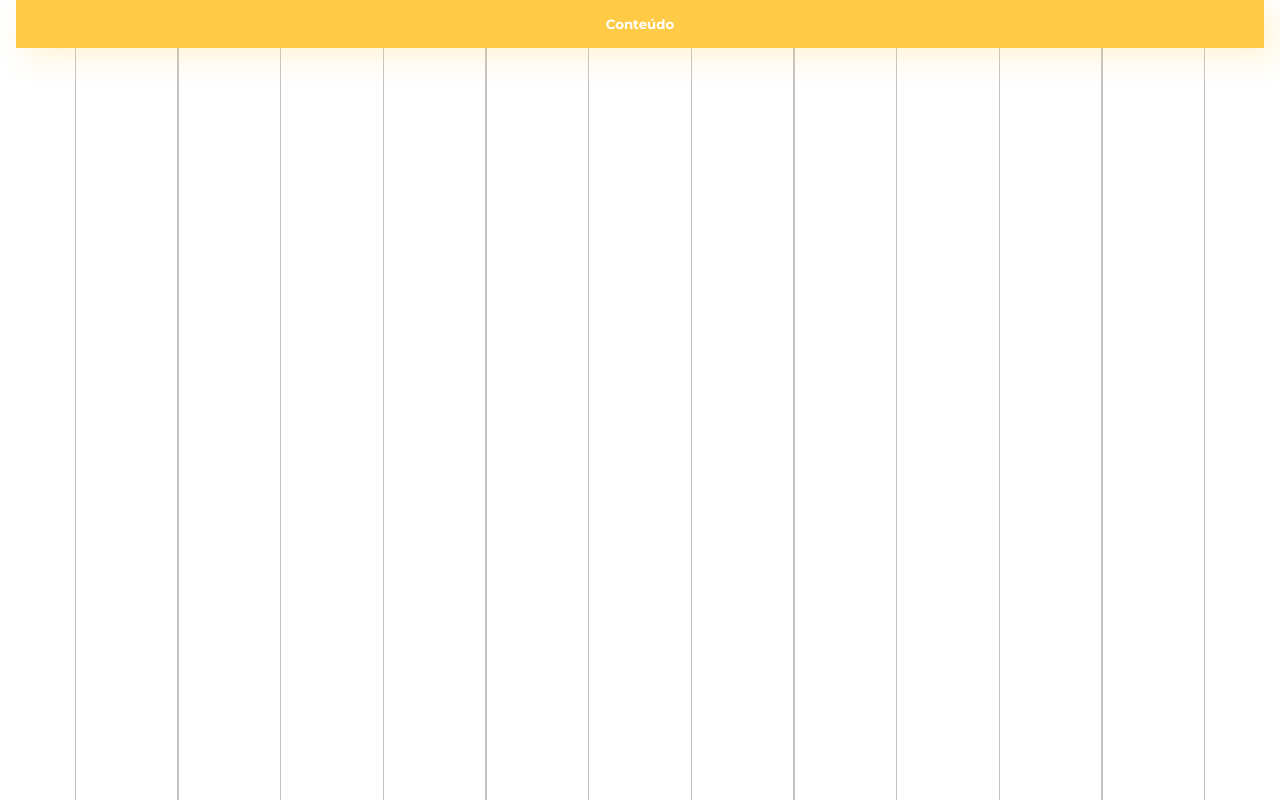
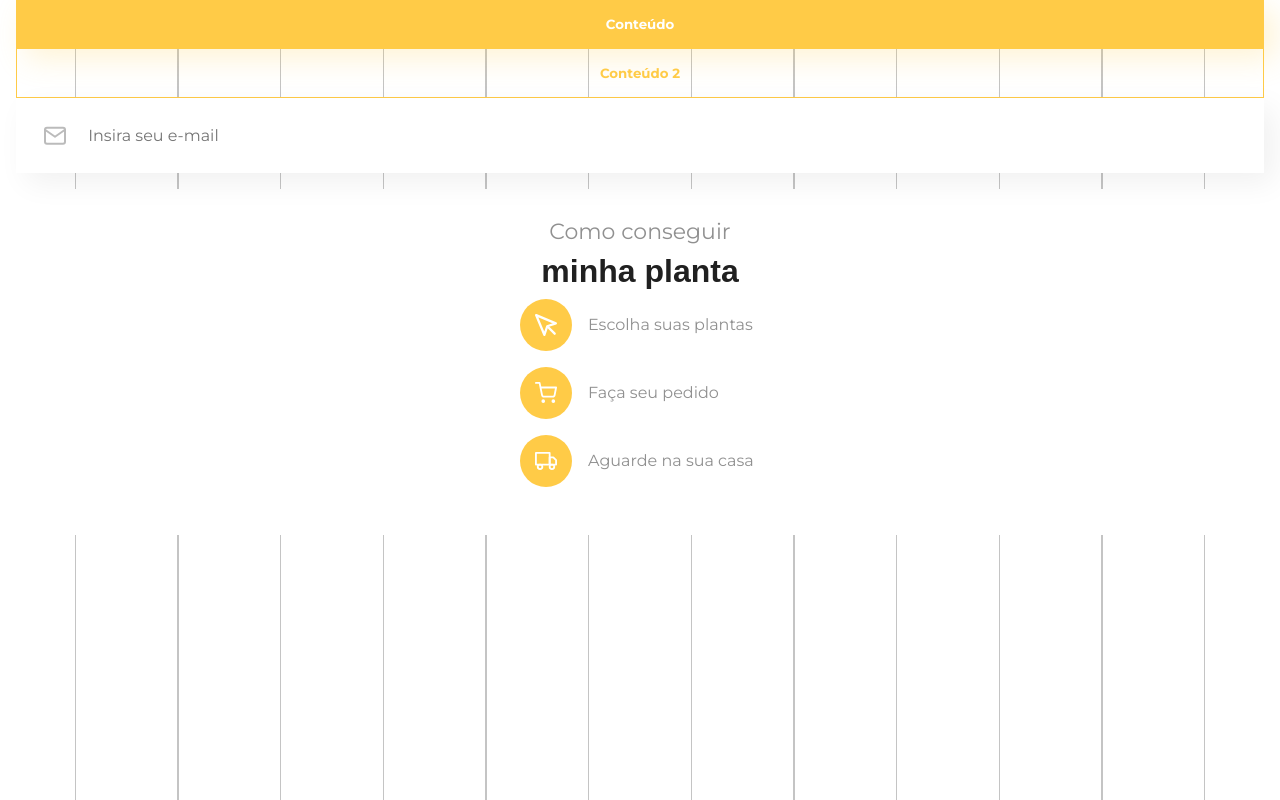
Before and after one commit to GustavoHenriqueSilva9/GustavoHenriqueSilva9-Style-guide-Assembling-pages-with-components, a plain HTML site: page index.html in a window 1280 px wide. Drawn offline with Linux system fonts and the light colour scheme; a web font is replaced by a local one.

Commit message:
adição de mais componentes

```diff
--- a/assets/css/base/_variaveis.css
+++ b/assets/css/base/_variaveis.css
@@ -1,8 +1,21 @@
 :root{
     --amarelo: #FFCB47;
+
+    --amarelo-transparente: #FFCB473D;
+    --preto-transparente: #0000000F;
+
+
     --branco: #FFFFFF;
     --cinza: #909090;
     --preto: #202020;
+
     --familia-corpo: 'Montserrat', sans-serif;
+    --familia-titulo-destaque: 'Elsie Swash Caps', sans-serif;
+
+    --peso-titulo-destaque: 900;
+    --peso-botao: 700;
+
     --tamanho-corpo: 1rem;
+    --tamanho-titulo: 1.375rem;
+    --tamanho-titulo-destaque: 2rem;
 }
--- a/assets/css/base/base.css
+++ b/assets/css/base/base.css
@@ -1,10 +1,12 @@
 @import url(_variaveis.css);
-@import url(../componentes/botoes.css);
 @import url(_reset.css);
 
 body{
     font-family:  var(--familia-corpo);
     font-size: var(--tamanho-corpo);
+
+    color: var(--cinza);
+
     background: url(/assets/img/fundo-linhas.png);
     background-position:center ;
 }
@@ -12,3 +14,25 @@ body{
     padding-right: 1rem;
     padding-left: 1rem;
 }
+.titulo{
+   font-size: var(--tamanho-titulo);
+}
+.titulo--destaque{
+    font-family: var(--familia-titulo-destaque);
+    color: var(--preto);
+    font-size: var(--tamanho-titulo-destaque);
+    font-weight: var(--peso-titulo-destaque);
+    display: block;
+    margin-top: .75rem;
+    margin-bottom: .75rem ;
+}
+
+.alinhamento--esquerda{
+    text-align: left;
+}
+.alinhamento--meio{
+    text-align: center;
+}
+.texto{
+    line-height: 26px;;
+}
--- a/assets/css/componentes/botoes.css
+++ b/assets/css/componentes/botoes.css
@@ -1,7 +1,7 @@
 .botao{
     background-color:  var(--amarelo);
     font-family:  inherit;
-    font-weight: 700;
+    font-weight: var(--peso-botao);
     text-align: center;
     color: var(--branco);
 
@@ -9,7 +9,16 @@
     padding-top: 1rem;
     padding-bottom: 1rem;
 
-    box-shadow: 10PX 10PX 30px #FFCB473D;
+    box-shadow: 10PX 10PX 30px var(--amarelo-transparente);
 
     border: none;
 }
+.botao--alternativo{
+    color: var(--amarelo);
+
+    background-color: unset;
+
+    box-shadow: none;
+
+    border: 1px solid var(--amarelo);
+}
--- /dev/null
+++ b/assets/css/componentes/cartao.css
@@ -0,0 +1,9 @@
+.cartao{
+    box-sizing: border-box;
+
+    padding-top:  2rem;
+    padding-bottom:  2rem;
+
+    background-color: var(--branco);
+
+}
--- /dev/null
+++ b/assets/css/componentes/input.css
@@ -0,0 +1,29 @@
+.input{
+    color: inherit;
+    font-family: inherit;
+    font-size:inherit ;
+
+    width: 100%;
+
+    padding: 1.75rem;
+
+    box-sizing: border-box;
+
+    margin-bottom: 1rem;
+
+    border: none;
+
+    background: var(--branco);
+
+    box-shadow: 10px 10px 30px var(--preto-transparente);
+}
+.input--icone{
+
+    padding-left: 4.25rem;
+    background-position: left 1.75rem center;
+    background-repeat: no-repeat;
+}
+
+.input--email{
+    background-image: url(/assets/img/icones/mail.svg);
+}
--- /dev/null
+++ b/assets/css/componentes/item.css
@@ -0,0 +1,35 @@
+.lista-item{
+    display: flex;
+    flex-direction: column;
+    align-items: center;
+}
+.item{
+    display: flex;
+    align-items: center;
+    width: 15rem;
+    margin-bottom: 1rem;
+}
+.item__icone{
+    display: block;
+
+    margin-right: 1rem;
+
+    width: 3.25rem;
+    height: 3.25rem;
+
+    border-radius: 50%;
+
+    background-color: var(--amarelo);
+    background-size: 1.375rem;
+    background-repeat:no-repeat ;
+    background-position: center;
+}
+.item__icone--cursor{
+    background-image: url(/assets/img/icones/mouse.svg);
+}
+.item__icone--carrinho{
+    background-image: url(/assets/img/icones/cart.svg);
+}
+.item__icone--caminhao{
+    background-image: url(/assets/img/icones/truck.svg);
+}
--- a/index.html
+++ b/index.html
@@ -7,6 +7,14 @@
     <meta name="viewport" content="width=device-width, initial-scale=1.0">
     <title>Home | Casa Verde</title>
     <link rel="stylesheet" href="assets/css/base/base.css">
+    <link rel="stylesheet" href="assets/css/componentes/botoes.css">
+    <link rel="stylesheet" href="assets/css/componentes/input.css">
+    <link rel="stylesheet" href="assets/css/componentes/cartao.css">
+    <link rel="stylesheet" href="assets/css/componentes/item.css">
+
+
+
+
 
 </head>
 
@@ -15,7 +23,33 @@
 
         <button class="botao"> Conteúdo </button>
 
+        <button class="botao botao--alternativo">Conteúdo 2</button>
+
+        <input type="text" class="input input--icone input--email" placeholder=" Insira seu e-mail" aria-label="Insira seu e-mail">
+
     </main>
+
+    <article class="cartao">
+
+        <h2 class="titulo alinhamento--meio">Como conseguir
+            <span class="titulo--destaque">minha planta</span>
+        </h2>
+
+        <ul class="lista-item"> <!-- ul.lista-item>li*3.item>span.item__icone+p -->
+            <li class="item">
+                <span class="item__icone item__icone--cursor"></span>
+                <p>Escolha suas plantas</p>
+            </li>
+            <li class="item">
+                <span class="item__icone item__icone--carrinho"></span>
+                <p>Faça seu pedido</p>
+            </li>
+            <li class="item">
+                <span class="item__icone item__icone--caminhao"></span>
+                <p>Aguarde na sua casa</p>
+            </li>
+        </ul>
+    </article>
 
 </body>
 
```
